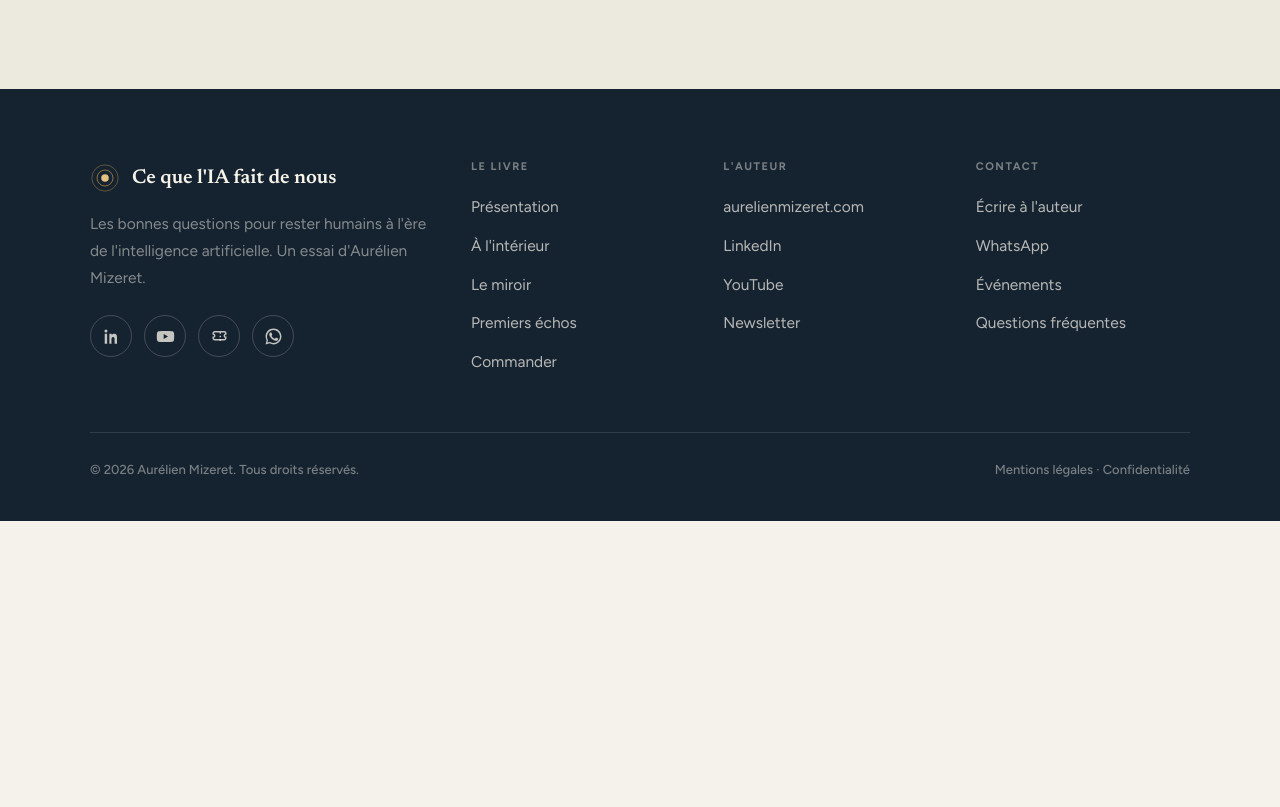
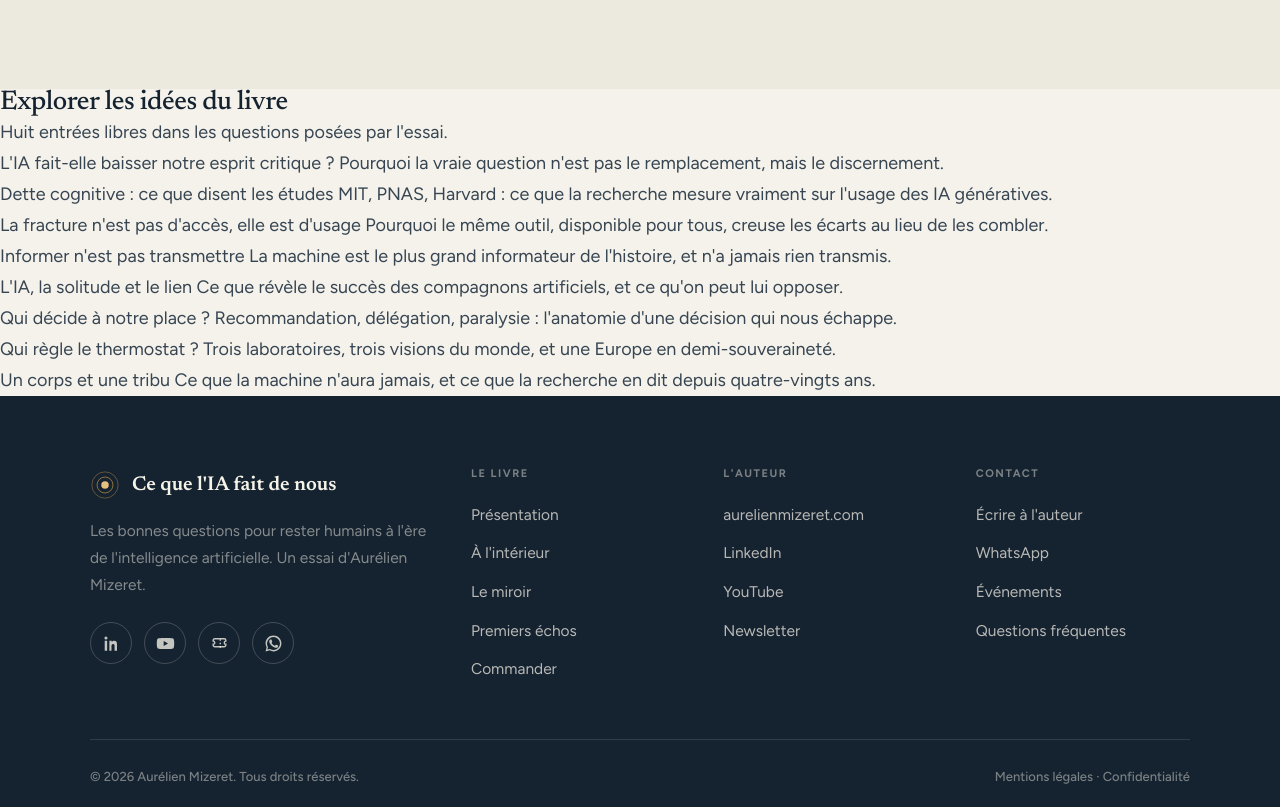
Before and after one commit to amizeret-prog/livre-ia, a website: page index.html in a window 1280 px wide. Shown: the part 11193-12000 px from the top of the page. Before the commit the page ends 11714 px from the top, so only its background shows below. Drawn offline with Linux system fonts and the light colour scheme; files whose address does not match are found by name.

Commit message:
Update index.html

```diff
--- a/index.html
+++ b/index.html
@@ -1052,7 +1052,22 @@ footer{background:var(--encre);color:rgba(246,243,233,.7);padding:72px 0 40px}
 </section>
 
 </main>
-
+<!-- À coller dans la page d'accueil de cequeliafaitdenous.com, avant le footer.
+     Le maillage interne depuis la home est ce qui fait indexer ces pages. -->
+<section class="explorer" id="explorer">
+  <h2>Explorer les idées du livre</h2>
+  <p>Huit entrées libres dans les questions posées par l'essai.</p>
+  <ul>
+    <li><a href="/esprit-critique-intelligence-artificielle">L'IA fait-elle baisser notre esprit critique ?</a> <span>Pourquoi la vraie question n'est pas le remplacement, mais le discernement.</span></li>
+    <li><a href="/dette-cognitive-ia-etudes">Dette cognitive : ce que disent les études</a> <span>MIT, PNAS, Harvard : ce que la recherche mesure vraiment sur l'usage des IA génératives.</span></li>
+    <li><a href="/fracture-numerique-usage-ia">La fracture n'est pas d'accès, elle est d'usage</a> <span>Pourquoi le même outil, disponible pour tous, creuse les écarts au lieu de les combler.</span></li>
+    <li><a href="/transmettre-a-l-ere-de-l-ia">Informer n'est pas transmettre</a> <span>La machine est le plus grand informateur de l'histoire, et n'a jamais rien transmis.</span></li>
+    <li><a href="/ia-solitude-deshumanisation">L'IA, la solitude et le lien</a> <span>Ce que révèle le succès des compagnons artificiels, et ce qu'on peut lui opposer.</span></li>
+    <li><a href="/decider-a-l-ere-de-l-ia">Qui décide à notre place ?</a> <span>Recommandation, délégation, paralysie : l'anatomie d'une décision qui nous échappe.</span></li>
+    <li><a href="/pouvoir-gouvernance-ia">Qui règle le thermostat ?</a> <span>Trois laboratoires, trois visions du monde, et une Europe en demi-souveraineté.</span></li>
+    <li><a href="/redevenir-pleinement-humains">Un corps et une tribu</a> <span>Ce que la machine n'aura jamais, et ce que la recherche en dit depuis quatre-vingts ans.</span></li>
+  </ul>
+</section>
 <!-- FOOTER -->
 <footer>
   <div class="wrap">
```
